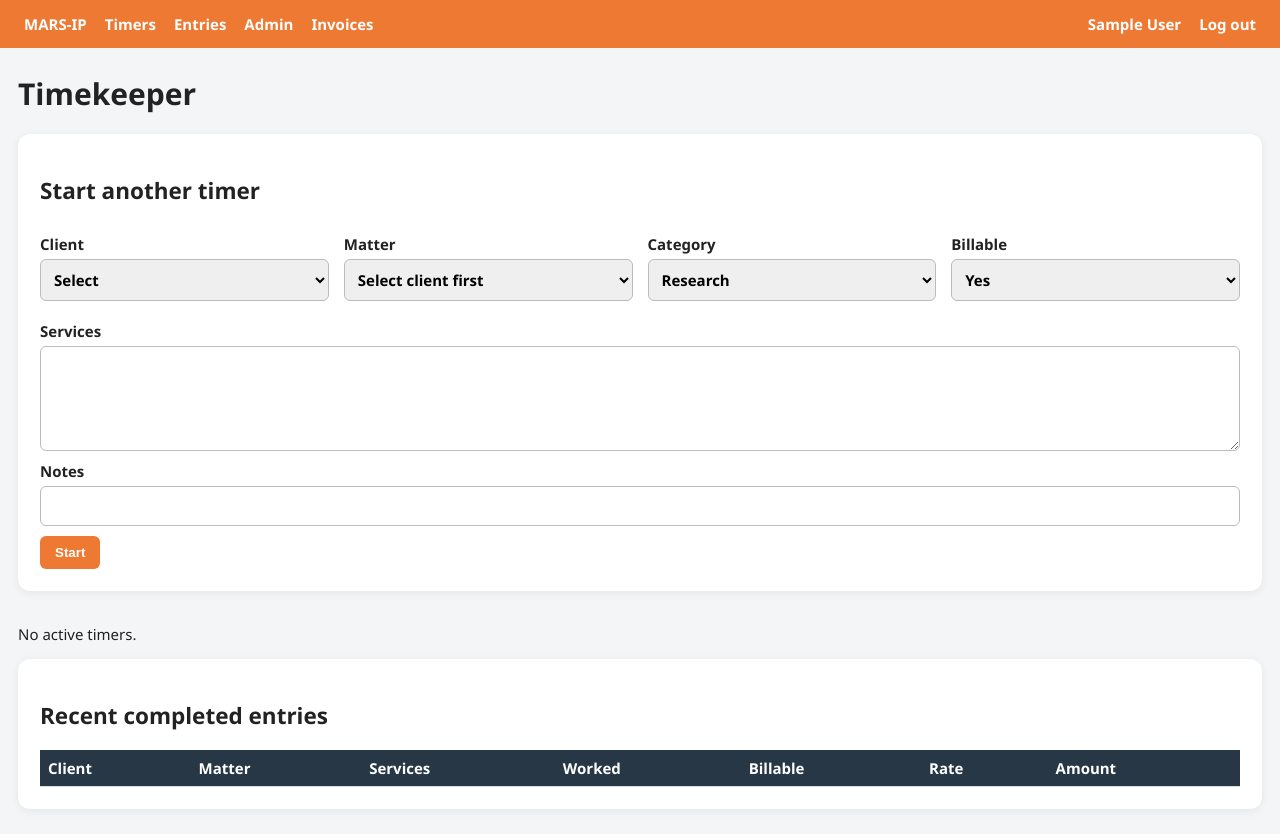
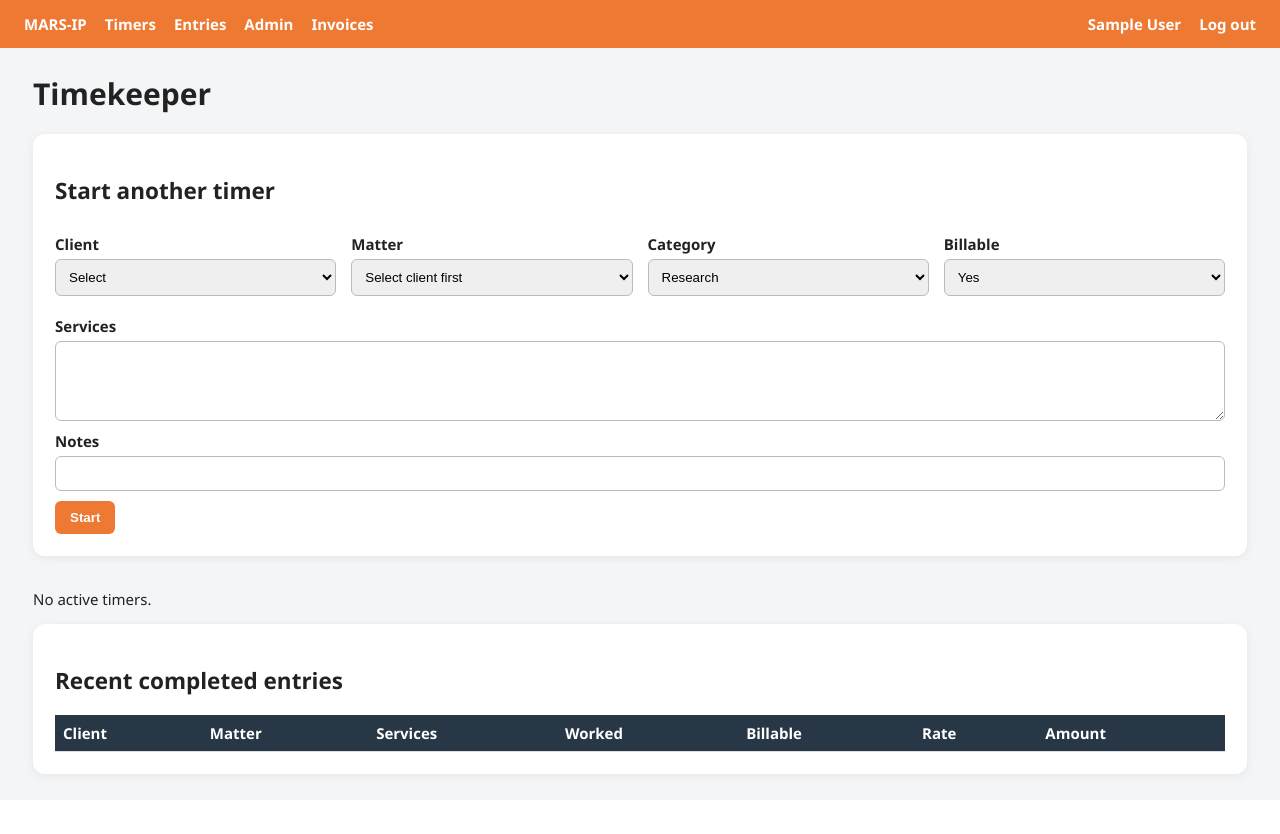
Before and after one commit to officemars/mars-ip-billing-render-test, a Flask app: page /timer in a window 1280 px wide. After the commit the page ends 783 px from the top, so only its background shows below. Run offline with Flask 3, Linux system fonts and the light colour scheme; the visitor is signed in with stand-in values (Sample User, id 1); data that the repository does not hold is empty; some libraries are stand-ins or nearby versions.

Commit message:
Add files via upload

```diff
--- a/static/style.css
+++ b/static/style.css
@@ -1,397 +1 @@
-*,
-*::before,
-*::after {
-    box-sizing: border-box;
-}
-
-html,
-body {
-    max-width: 100%;
-    overflow-x: hidden;
-}
-
-body {
-    margin: 0;
-    background: #f3f5f7;
-    color: #222;
-    font: 15px Segoe UI, Arial;
-}
-
-
-/* ---------- Navigation ---------- */
-
-nav {
-    display: flex;
-    gap: 18px;
-    align-items: center;
-    flex-wrap: wrap;
-    background: #ee7933;
-    color: #fff;
-    padding: 14px 24px;
-}
-
-nav a {
-    color: #fff;
-    text-decoration: none;
-    font-weight: 600;
-    overflow-wrap: anywhere;
-}
-
-nav span {
-    flex: 1;
-}
-
-
-/* ---------- Main layout ---------- */
-
-main {
-    width: 100%;
-    max-width: 1400px;
-    margin: 25px auto;
-    padding: 0 18px;
-    min-width: 0;
-}
-
-.card {
-    background: #fff;
-    padding: 22px;
-    border-radius: 12px;
-    margin-bottom: 18px;
-    box-shadow: 0 2px 10px #0001;
-
-    width: 100%;
-    max-width: 100%;
-    min-width: 0;
-    overflow: visible;
-}
-
-.narrow {
-    max-width: 480px;
-    margin: 60px auto;
-}
-
-
-/* ---------- Grids ---------- */
-
-.grid,
-.cards {
-    display: grid;
-    grid-template-columns:
-        repeat(auto-fit, minmax(min(100%, 230px), 1fr));
-    gap: 15px;
-
-    width: 100%;
-    min-width: 0;
-}
-
-.grid > *,
-.cards > * {
-    min-width: 0;
-    max-width: 100%;
-}
-
-
-/* ---------- Forms ---------- */
-
-form {
-    width: 100%;
-    max-width: 100%;
-    min-width: 0;
-}
-
-label {
-    display: block;
-    font-weight: 600;
-    margin: 10px 0;
-
-    min-width: 0;
-    max-width: 100%;
-}
-
-input,
-select,
-textarea {
-    display: block;
-
-    width: 100%;
-    max-width: 100%;
-    min-width: 0;
-
-    padding: 9px;
-    margin-top: 5px;
-
-    border: 1px solid #bbb;
-    border-radius: 6px;
-
-    font: inherit;
-}
-
-
-/* ---------- Text areas ---------- */
-
-textarea {
-    min-height: 90px;
-    resize: vertical;
-
-    overflow: auto;
-    white-space: pre-wrap;
-    overflow-wrap: anywhere;
-    word-break: break-word;
-}
-
-textarea[name="services"],
-textarea[name="description"],
-.service-description {
-    width: 100% !important;
-    max-width: 100% !important;
-    min-width: 0 !important;
-
-    min-height: 105px !important;
-}
-
-
-/* ---------- Active timer entries ---------- */
-
-.active-entry,
-.active-timer,
-.timer-entry,
-.timer-card {
-    width: 100%;
-    max-width: 100%;
-    min-width: 0;
-
-    overflow: visible;
-}
-
-.active-entry form,
-.active-timer form,
-.timer-entry form,
-.timer-card form {
-    width: 100%;
-    max-width: 100%;
-    min-width: 0;
-}
-
-.active-entry textarea,
-.active-timer textarea,
-.timer-entry textarea,
-.timer-card textarea {
-    display: block;
-
-    width: 100% !important;
-    max-width: 100% !important;
-    min-width: 0 !important;
-
-    resize: vertical;
-}
-
-
-/* ---------- Buttons ---------- */
-
-button {
-    background: #ee7933;
-    color: #fff;
-
-    border: 0;
-    border-radius: 6px;
-
-    padding: 9px 15px;
-
-    font-weight: 700;
-    cursor: pointer;
-
-    max-width: 100%;
-    white-space: normal;
-}
-
-.secondary {
-    background: #4e6e8e;
-}
-
-.danger {
-    background: #a61b1b;
-}
-
-
-/* ---------- Action/button groups ---------- */
-
-.actions,
-.toolbar,
-.page-head,
-.contact-heading,
-.sticky-actions {
-    display: flex;
-    align-items: center;
-
-    gap: 10px;
-    flex-wrap: wrap;
-
-    width: 100%;
-    max-width: 100%;
-    min-width: 0;
-}
-
-.actions > *,
-.toolbar > *,
-.page-head > *,
-.contact-heading > * {
-    min-width: 0;
-}
-
-
-/* ---------- Flash messages ---------- */
-
-.flash {
-    background: #fff1cc;
-
-    padding: 12px;
-    border-left: 5px solid #ee7933;
-
-    max-width: 100%;
-    overflow-wrap: anywhere;
-}
-
-
-/* ---------- Timer clock ---------- */
-
-.clock {
-    font-size: 2rem;
-}
-
-
-/* ---------- Tables ---------- */
-
-.wide,
-.table-scroll,
-.table-wrapper,
-.table-responsive {
-    width: 100%;
-    max-width: 100%;
-
-    overflow-x: auto;
-    overflow-y: visible;
-
-    -webkit-overflow-scrolling: touch;
-}
-
-table {
-    width: 100%;
-    max-width: 100%;
-
-    border-collapse: collapse;
-}
-
-th,
-td {
-    padding: 8px;
-
-    border-bottom: 1px solid #ddd;
-
-    text-align: left;
-    vertical-align: top;
-
-    overflow-wrap: anywhere;
-    word-break: normal;
-}
-
-th {
-    background: #273746;
-    color: #fff;
-}
-
-
-/* Keep narrative columns readable */
-
-th.service-column,
-td.service-column {
-    min-width: 280px !important;
-    width: auto !important;
-    max-width: 520px !important;
-}
-
-td input,
-td select,
-td textarea {
-    width: 100% !important;
-    max-width: 100% !important;
-    min-width: 0 !important;
-}
-
-
-/* ---------- Long content ---------- */
-
-p,
-a,
-span,
-div,
-td,
-th,
-label {
-    overflow-wrap: anywhere;
-}
-
-.invoice-tag,
-.billing-tag-v13 {
-    max-width: 100%;
-    white-space: normal !important;
-}
-
-
-/* ---------- Checkboxes ---------- */
-
-.check {
-    font-weight: 400;
-}
-
-.check input {
-    display: inline-block;
-    width: auto;
-}
-
-
-/* ---------- Responsive ---------- */
-
-@media (max-width: 850px) {
-
-    main {
-        padding: 0 12px;
-    }
-
-    .grid,
-    .cards {
-        grid-template-columns:
-            repeat(auto-fit, minmax(min(100%, 200px), 1fr));
-    }
-
-    th.service-column,
-    td.service-column {
-        min-width: 240px !important;
-    }
-}
-
-
-@media (max-width: 650px) {
-
-    nav {
-        flex-wrap: wrap;
-    }
-
-    .grid,
-    .cards {
-        grid-template-columns: 1fr;
-    }
-
-    .card {
-        padding: 16px;
-    }
-
-    th.service-column,
-    td.service-column {
-        min-width: 220px !important;
-        max-width: 360px !important;
-    }
-
-    button {
-        white-space: normal;
-    }
-}
+*{box-sizing:border-box}body{margin:0;background:#f3f5f7;color:#222;font:15px Segoe UI,Arial}nav{display:flex;gap:18px;align-items:center;background:#ee7933;color:#fff;padding:14px 24px}nav a{color:#fff;text-decoration:none;font-weight:600}nav span{flex:1}main{max-width:1250px;margin:25px auto;padding:0 18px}.card{background:#fff;padding:22px;border-radius:12px;margin-bottom:18px;box-shadow:0 2px 10px #0001}.narrow{max-width:480px;margin:60px auto}.grid,.cards{display:grid;grid-template-columns:repeat(auto-fit,minmax(230px,1fr));gap:15px}label{display:block;font-weight:600;margin:10px 0}input,select,textarea{display:block;width:100%;padding:9px;margin-top:5px;border:1px solid #bbb;border-radius:6px}textarea{min-height:80px}button{background:#ee7933;color:#fff;border:0;border-radius:6px;padding:9px 15px;font-weight:700;cursor:pointer}.secondary{background:#4e6e8e}.danger{background:#a61b1b}.flash{background:#fff1cc;padding:12px;border-left:5px solid #ee7933}.clock{font-size:2rem}.wide{overflow:auto}table{width:100%;border-collapse:collapse}th,td{padding:8px;border-bottom:1px solid #ddd;text-align:left;vertical-align:top}th{background:#273746;color:#fff}.check{font-weight:400}.check input{display:inline;width:auto}@media(max-width:650px){nav{flex-wrap:wrap}.grid,.cards{display:block}}
```
